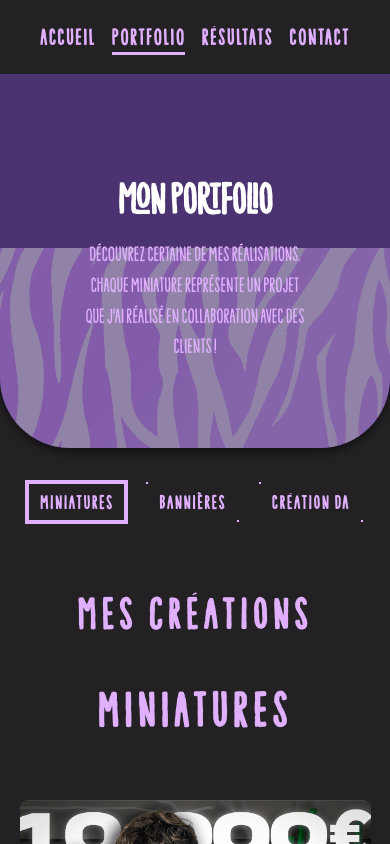
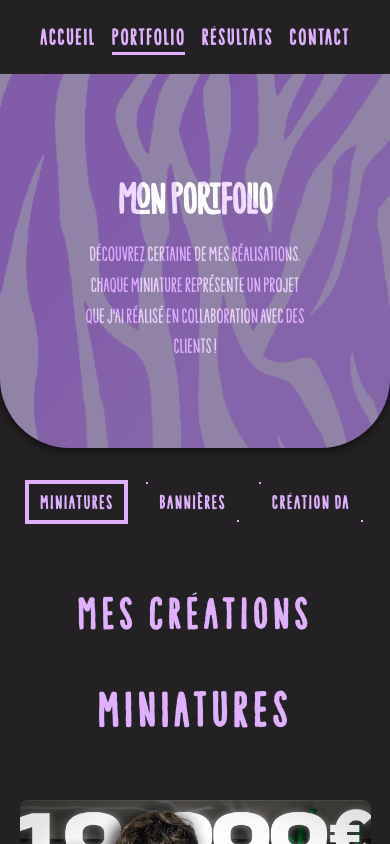
Before and after one commit to Theodoreee/portfolio, a Vue app: page /portfolio in a window 390 px wide. Built offline with nearby package versions, Linux system fonts and the light colour scheme; a web font is replaced by a local one.

Commit message:
fix bug portfolio page

```diff
--- a/src/components/AccueilContactPanel.vue
+++ b/src/components/AccueilContactPanel.vue
@@ -72,7 +72,7 @@ export default {
     background-size: cover;
     background-repeat: no-repeat;
     background-position: bottom center;
-    z-index: 2;
+    z-index: 4;
     opacity: 0.4;
 }
 
--- a/src/components/AccueilPortfolioPanel.vue
+++ b/src/components/AccueilPortfolioPanel.vue
@@ -72,7 +72,7 @@ export default {
     background-size: cover;
     background-repeat: no-repeat;
     background-position: bottom center;
-    z-index: 2;
+    z-index: 4;
     opacity: 0.4;
 }
 
@@ -95,7 +95,7 @@ export default {
     }
 
     .portfolio-image {
-        height: 600px;
+        height: 800px;
     }
 }
 
@@ -114,7 +114,7 @@ export default {
     }
 
     .portfolio-image {
-        height: 400px;
+        height: 600px;
     }
 }
 </style>
```
